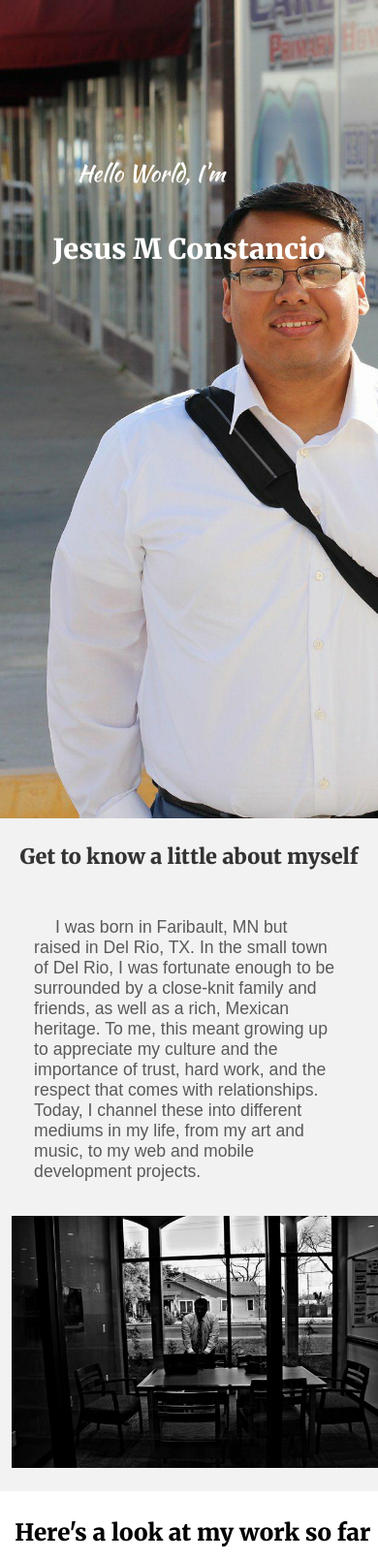
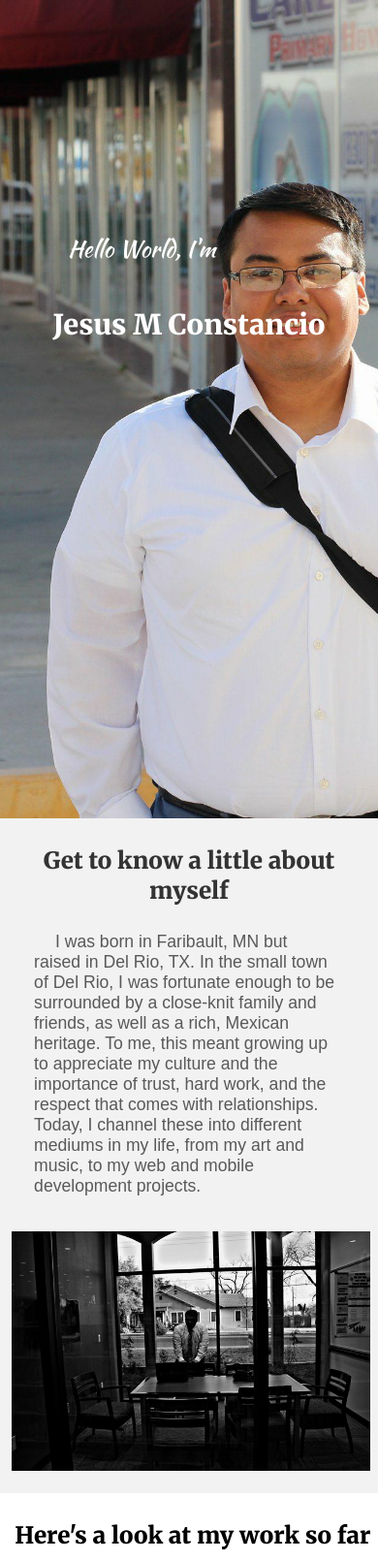
Before and after one commit to cons642/cons642.github.io, a plain HTML site: page index.html in a window 390 px wide. Shown: the top 1610 px of the page at 97% size. Drawn offline with Linux system fonts and the light colour scheme; a web font is replaced by a local one.

Commit message:
first edit

```diff
--- a/styles.css
+++ b/styles.css
@@ -51,14 +51,14 @@ html, body{
 	font-size: 150%;
 	font-family: 'Merriweather', serif;
 	text-align: center;
-	padding-bottom: 2%;
+	padding-bottom: 0%;
 	color: #333;
 	font-weight: 700;
 }
 
 .about article{
 	width: 35%;
-	padding: 6% 0 7% 9%;
+	padding: 2% 0 7% 9%;
 	height: auto;
 	float: left;
 	background-color: #F2F2F2;
@@ -273,7 +273,8 @@ footer.second p {
 @media screen and (max-width: 768px) {
 	.cover p{
 		font-size: 150%;
-		padding-top: 35%;
+		padding-top: 55%;
+		padding-right: 25%;
 	}
 
 	.cover h1{
@@ -282,7 +283,8 @@ footer.second p {
 	}
 
 	.about h2{
-		font-size: 135%;
+		font-size: 150%;
+		padding: 0% 10% 0 10%;
 	}
 
 	.about article{
@@ -300,7 +302,7 @@ footer.second p {
 	}
 
 	.about aside img{
-		max-width: 100%;
+		width: 95%;
 		height: auto;
 	}
 
@@ -323,7 +325,11 @@ footer.second p {
 	}
 
 	.work aside{
-		width: 100%;
+		width: 90%;
+	}
+
+	.work h4{
+		padding-right:20%;
 	}
 
 	.work article{
@@ -336,14 +342,16 @@ footer.second p {
 	}
 
 	.character p{
-		font-size: 110%;
+		font-size: 100%;
 	}
 
 	footer h2{
 		font-size: 120%;
+		padding: 0% 8% 0% 8%;
 	}
 
 	footer p{
 		font-size: 80%;
+		padding: 0% 10% 20% 10%;
 	}
 }
```
